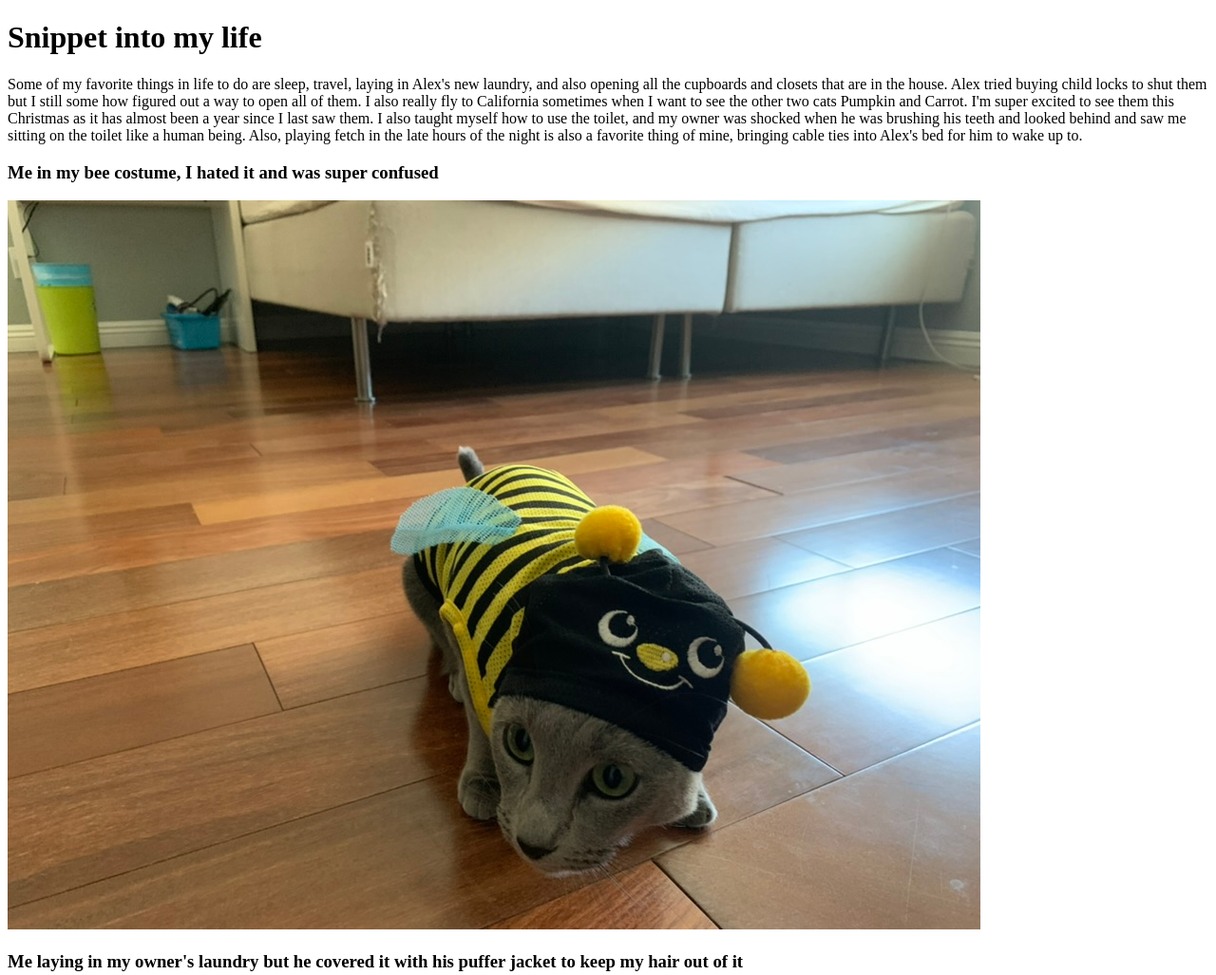
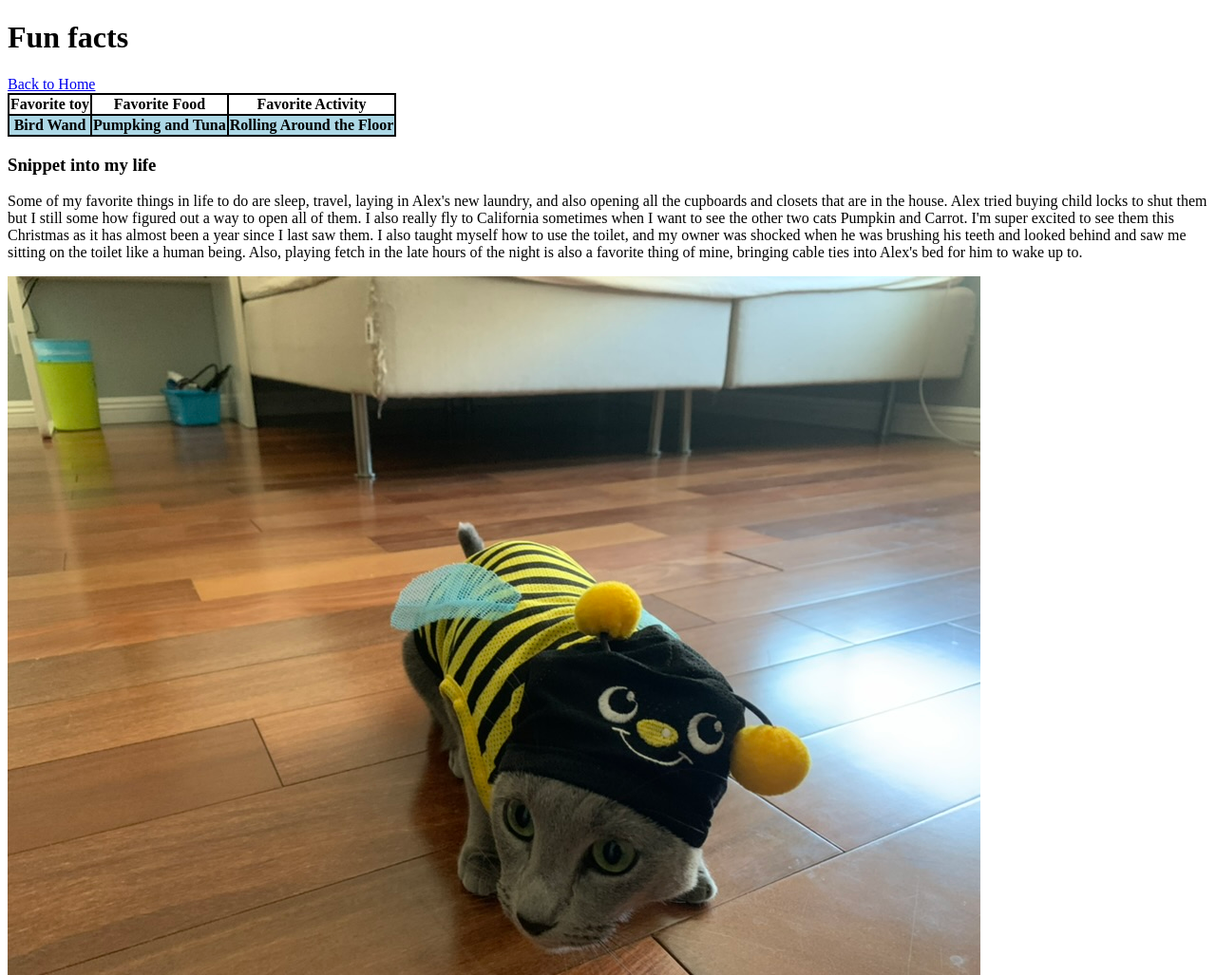
Before and after one commit to alexlehuynh/basicwebsite, a plain HTML site: page page2.html in a window 1280 px wide. Shown: the top 1027 px of the page at 95% size. Drawn offline with Linux system fonts and the light colour scheme.

Commit message:
Added table for page 2

```diff
--- a/page2.html
+++ b/page2.html
@@ -5,7 +5,23 @@
 </head>
 
 <body>
-<h1>Snippet into my life</h1>
+<h1>Fun facts</h1>
+
+<a href="index.html">Back to Home</a>
+<table bgcolor="black">
+    <tr bgcolor="white">
+        <th>Favorite toy</th>
+        <th>Favorite Food</th>
+        <th>Favorite Activity</th>
+    </tr>
+    <tr bgcolor="lightblue">
+        <th>Bird Wand</th>
+        <th>Pumpking and Tuna</th>
+        <th>Rolling Around the Floor</th>
+    </tr>
+</table>
+
+<h3> Snippet into my life </h3>
 <p>Some of my favorite things in life to do are sleep, travel, laying in Alex's new laundry, and also opening all the cupboards and closets that are in the house.
 Alex tried buying child locks to shut them but I still some how figured out a way to open all of them.
 I also really fly to California sometimes when I want to see the other two cats Pumpkin and Carrot.
@@ -14,21 +30,22 @@ I also taught myself how to use the toilet, and my owner was shocked when he was
 Also, playing fetch in the late hours of the night is also a favorite thing of mine, bringing cable ties into Alex's bed for him to wake up to.
 </p>
 
-<h3>Me in my bee costume, I hated it and was super confused</h3>
 <img
     src="resources/images/sagebee.jpeg"
 
 />
+<h3>Me in my bee costume, I hated it and was super confused</h3>
 
-<h3>Me laying in my owner's laundry but he covered it with his puffer jacket to keep my hair out of it</h3>
+
 <img
     src ="resources/images/sagelaundry.jpeg"
 />
+<h3>Me laying in my owner's laundry but he covered it with his puffer jacket to keep my hair out of it</h3>
 
-<h3>My favorite spot, the bowl in the cat tree!</h3>
+
 <img
     src ="resources/images/sagetree.jpeg"
 />
-
+<h3>My favorite spot, the bowl in the cat tree!</h3>
 </body>
 </html>
```
